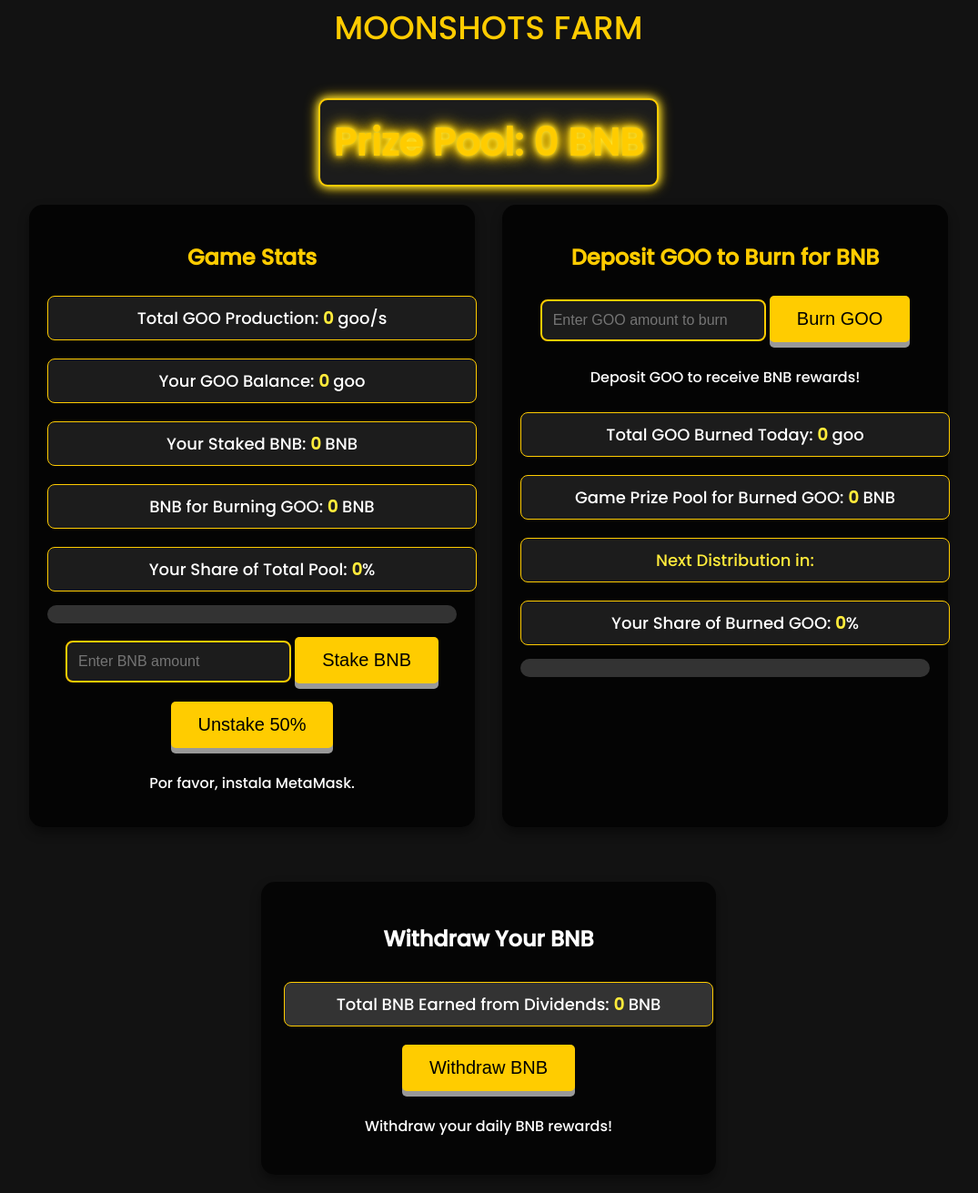
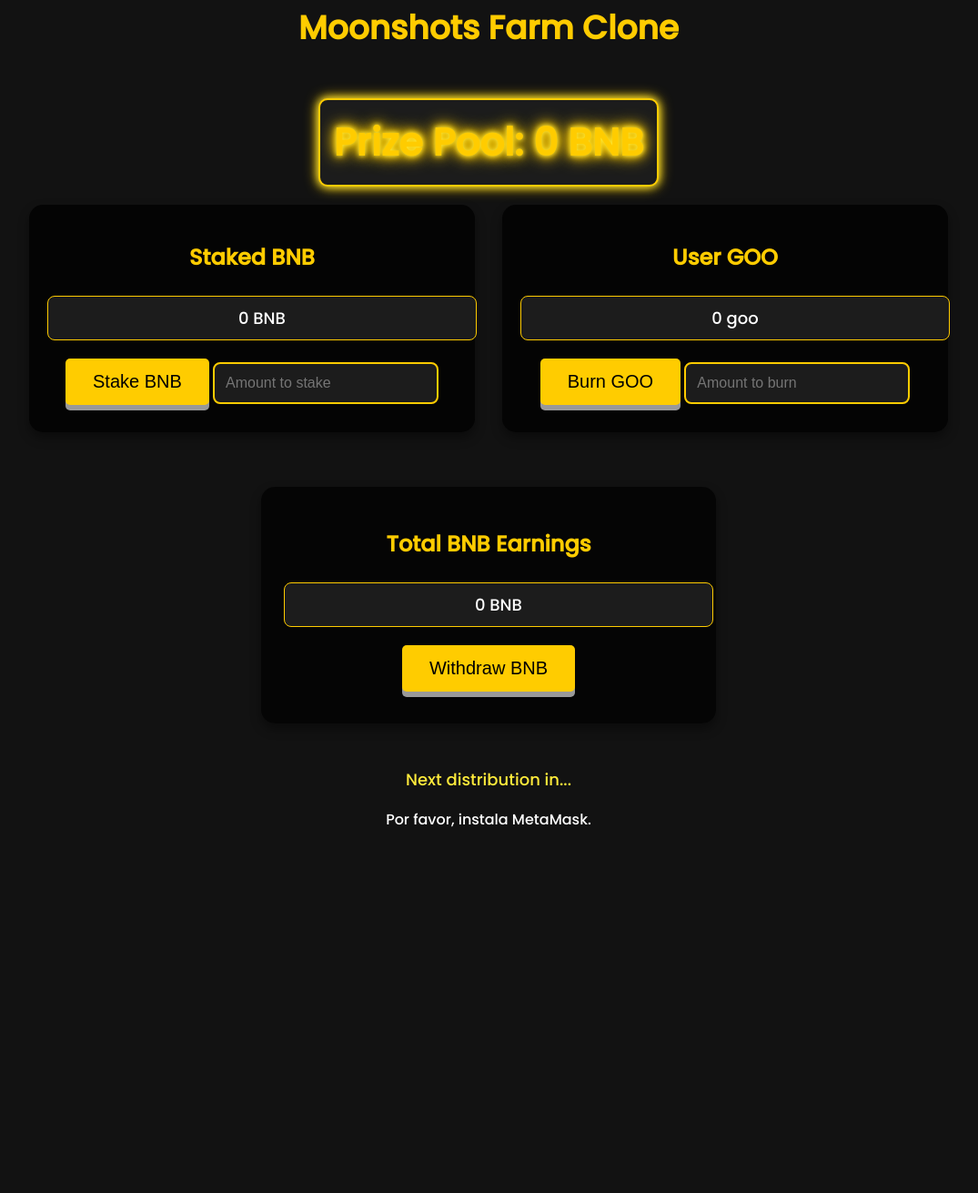
Before and after one commit to Rubtururu/prizeg001, a plain HTML site: page index.html in a window 1280 px wide. Shown: the part 47-1358 px from the top of the page at 91% size, without its empty margins (103-1178 px from the left). After the commit the page ends 996 px from the top, so only its background shows below. Drawn offline with Linux system fonts and the light colour scheme; a script that the page names is missing.

Commit message:
Update index.html

```diff
--- a/index.html
+++ b/index.html
@@ -7,6 +7,7 @@
     <link href="https://fonts.googleapis.com/css2?family=Press+Start+2P&display=swap" rel="stylesheet">
     <link href="https://fonts.googleapis.com/css2?family=Poppins:wght@500&display=swap" rel="stylesheet">
     <style>
+        /* Aquí van todos los estilos CSS que proporcionaste antes */
         body {
             font-family: 'Poppins', sans-serif;
             background: #121212;
@@ -131,6 +132,12 @@
             font-size: 18px;
             color: #ffeb3b;
         }
+        .panel-wrapper {
+            display: flex;
+            justify-content: center;
+            gap: 30px;
+            flex-wrap: wrap;
+        }
         .withdraw-panel {
             background: rgba(0, 0, 0, 0.7);
             border-radius: 15px;
@@ -139,66 +146,37 @@
             width: 100%;
             box-shadow: 0 6px 12px rgba(0, 0, 0, 0.4);
         }
-        .withdraw-panel .stats {
-            background-color: #333;
-        }
-        @keyframes fadeIn {
-            from { opacity: 0; }
-            to { opacity: 1; }
+        .withdraw-panel input {
+            font-size: 20px;
         }
     </style>
 </head>
 <body>
-    <div class="header">MOONSHOTS FARM</div>
-
-    <!-- Game Prize Pool with neon border and shadow -->
-    <div class="game-prize-pool">
-        Prize Pool: <span id="prizePool">0</span> BNB
-    </div>
-
+    <h1 class="header">Moonshots Farm Clone</h1>
+    <div class="game-prize-pool" id="prizePool">Prize Pool: 0 BNB</div>
     <div class="panel-wrapper">
-        <!-- Stats Panel -->
         <div class="panel">
-            <h2>Game Stats</h2>
-            <div class="stats">Total GOO Production: <span id="gooProduction">0</span> goo/s</div>
-            <div class="stats">Your GOO Balance: <span id="userGOO">0</span> goo</div>
-            <div class="stats">Your Staked BNB: <span id="stakedBNB">0</span> BNB</div>
-            <div class="stats">BNB for Burning GOO: <span id="burnBNB">0</span> BNB</div>
-            <div class="stats">Your Share of Total Pool: <span id="userShare">0</span>%</div>
-            <div class="progress-bar">
-                <div class="progress-bar-inner" id="userShareProgress"></div>
-            </div>
-            <input type="number" id="stakeAmount" placeholder="Enter BNB amount" step="0.01" min="0.01" class="input-box">
+            <h2>Staked BNB</h2>
+            <p class="stats" id="stakedBNB">0 BNB</p>
             <button class="btn" onclick="stakeBNB()">Stake BNB</button>
-            <button class="btn" onclick="unstakeBNB()">Unstake 50%</button>
-            <p id="status">Stake BNB to start earning GOO!</p>
+            <input type="number" id="stakeAmount" class="input-box" placeholder="Amount to stake">
         </div>
-
-        <!-- GOO Deposit Box -->
         <div class="panel">
-            <h2>Deposit GOO to Burn for BNB</h2>
-            <input type="number" id="burnAmount" placeholder="Enter GOO amount to burn" step="1" min="1" class="input-box">
+            <h2>User GOO</h2>
+            <p class="stats" id="userGOO">0 goo</p>
             <button class="btn" onclick="burnGOO()">Burn GOO</button>
-            <p id="burnStatus">Deposit GOO to receive BNB rewards!</p>
-            <div class="stats">Total GOO Burned Today: <span id="totalGOOBurned">0</span> goo</div>
-            <div class="stats">Game Prize Pool for Burned GOO: <span id="burnPrizePool">0</span> BNB</div>
-            <div class="stats countdown">Next Distribution in: <span id="countdown"></span></div>
-            <div class="stats">Your Share of Burned GOO: <span id="burnShare">0</span>%</div>
-            <div class="progress-bar">
-                <div class="progress-bar-inner" id="burnShareProgress"></div>
-            </div>
+            <input type="number" id="burnAmount" class="input-box" placeholder="Amount to burn">
         </div>
-
-        <!-- Withdraw Panel -->
-        <div class="withdraw-panel">
-            <h2>Withdraw Your BNB</h2>
-            <div class="stats">Total BNB Earned from Dividends: <span id="totalBNB">0</span> BNB</div>
+        <div class="panel withdraw-panel">
+            <h2>Total BNB Earnings</h2>
+            <p class="stats" id="totalBNB">0 BNB</p>
             <button class="btn" onclick="withdrawBNB()">Withdraw BNB</button>
-            <p id="withdrawStatus">Withdraw your daily BNB rewards!</p>
         </div>
     </div>
+    <p id="countdown" class="countdown">Next distribution in...</p>
+    <p id="status">Conéctate con MetaMask para comenzar.</p>
 
-    <script src="https://cdn.jsdelivr.net/npm/ethers@5.7.2/dist/ethers.umd.min.js"></script>
+    <script src="https://cdn.jsdelivr.net/npm/ethers@5.7.2/dist/ethers.min.js"></script>
     <script src="game.js"></script>
 </body>
 </html>
```
